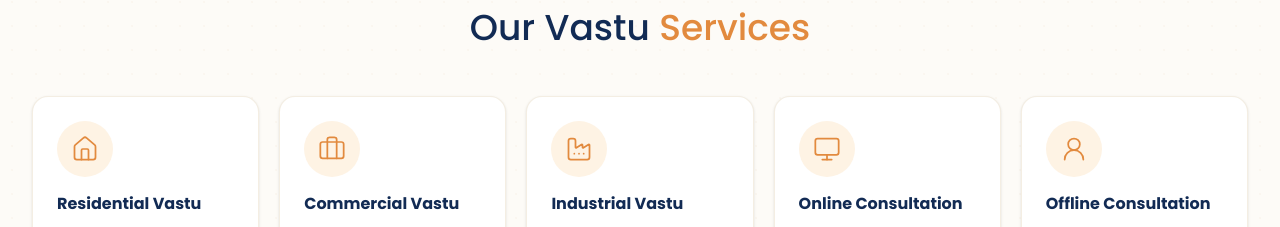
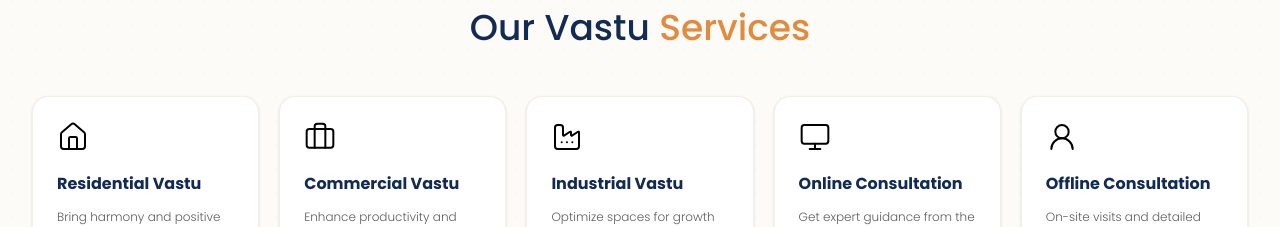
Before and after one commit to DigitalSuccessSolution/Vastu-Ventures, a Next.js app: page / in a window 1280 px wide. Shown: the part 880-1107 px from the top of the page. Built offline with nearby package versions, Linux system fonts and the light colour scheme.

Commit message:
fix homepage service card icons: remove background circles and make black

```diff
--- a/components/home/ServiceOverview.tsx
+++ b/components/home/ServiceOverview.tsx
@@ -98,10 +98,7 @@ export default function ServiceOverview() {
                 variants={cardVariants}
                 className="group bg-white border border-[#EDE3D0]/60 rounded-2xl p-6 shadow-sm hover:shadow-premium hover:-translate-y-1 transition-all duration-300 flex flex-col items-start gap-3"
               >
-                {/* Icon in circular warm bg */}
-                <div className="w-14 h-14 rounded-full bg-[#FEF3E4] flex items-center justify-center mb-1 group-hover:bg-[#E28A3E]/10 transition-colors">
-                  <Icon className="w-7 h-7 text-[#E28A3E]" strokeWidth={1.5} />
-                </div>
+                <Icon className="w-8 h-8 text-black mb-2 flex-shrink-0 group-hover:scale-110 transition-transform duration-300" strokeWidth={1.5} />
 
                 {/* Title */}
                 <h3 className="font-serif text-base font-bold text-navy leading-snug group-hover:text-[#E28A3E] transition-colors">
```
